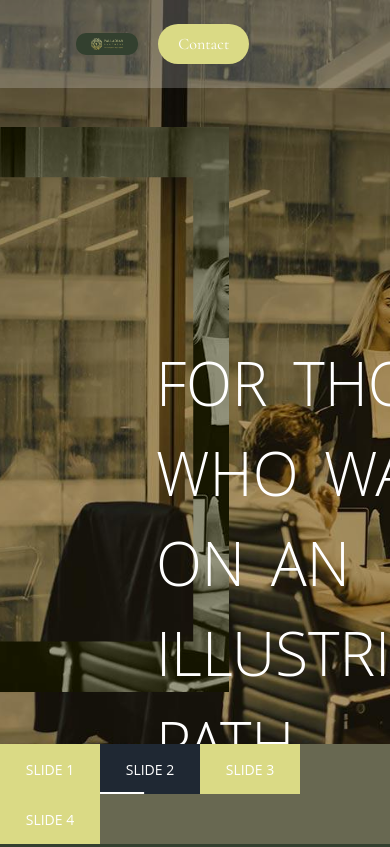
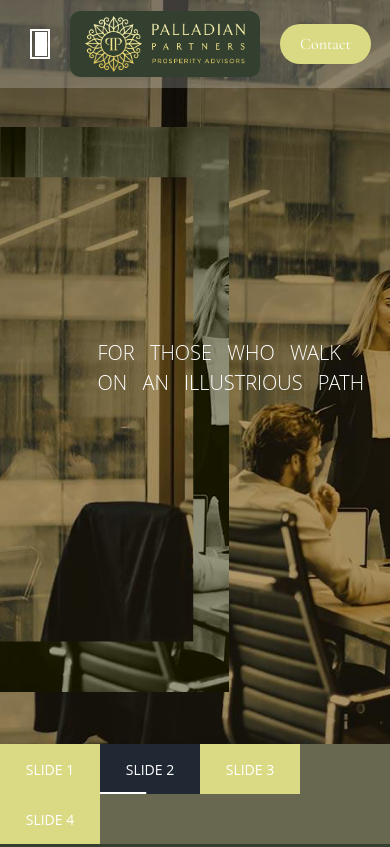
Before and after one commit to abhishekv10/palladianproject, a plain HTML site: page index.html in a window 390 px wide. Shown: the top 847 px of the page. Drawn offline with nearby package versions, Linux system fonts and the light colour scheme.

Commit message:
Update style.css

```diff
--- a/style.css
+++ b/style.css
@@ -104,7 +104,10 @@ video {
   margin: 0 auto;
   padding: 0 1.25rem;
 }
-
+span.burger-line {
+   color: white !important;
+   border: solid 2px;
+}
 .centered {
   text-align: center;
   vertical-align: middle;
@@ -255,7 +258,7 @@ a.menu-block:hover {
   display: flex;
   flex-direction: row;
   align-items: center;
-  justify-content: flex-start;
+  justify-content: space-evenly;
   column-gap: 1.25rem;
   width: 100%;
   height: 4.25rem;
@@ -362,9 +365,10 @@ a.menu-block:hover {
    user-select: none;
    order: -1;
    z-index: 10;
-  width: 1.6rem;
-  height: 1.15rem;
-  border: none;
+   width: 20px;
+   height: 30px;
+   padding: 1px 3px;
+   border: solid 2px white;
    outline: none;
    background: none;
    visibility: visible;
@@ -1936,7 +1940,7 @@ h2 {
  .fnc-slide__content {
    z-index: 2;
    position: absolute;
-   left: 40%;
+   left: 25%;
    top: 40%;
  }
 
@@ -2657,6 +2661,27 @@ h2 {
   .container {
     grid-template-columns: 1fr;
   }
+  nav.navbar img {
+   max-width: 190px !important;
+}
+.container1 {
+   display: contents !important;
+}
+.card {
+   width: 100% !important;
+}
+.card1 {
+   display: contents;
+}
+.footer-content-column {
+   margin-top: 20px;
+}
+.container-pe-quote.left {
+   left: 50px !important;
+}
+.fnc-slide__heading-line span {
+   font-size: 20px;
+}
   .contentLeft .row {
     grid-template-columns: repeat(2, 1fr);
   }
@@ -2671,7 +2696,7 @@ h2 {
   }
 }
 .container1 {
-  width: 90%;
+  width: 100%;
   height: 100%;
   max-width: 1170px;
   display: grid;
```
Lines whose indentation alone changed are shown as unchanged.
